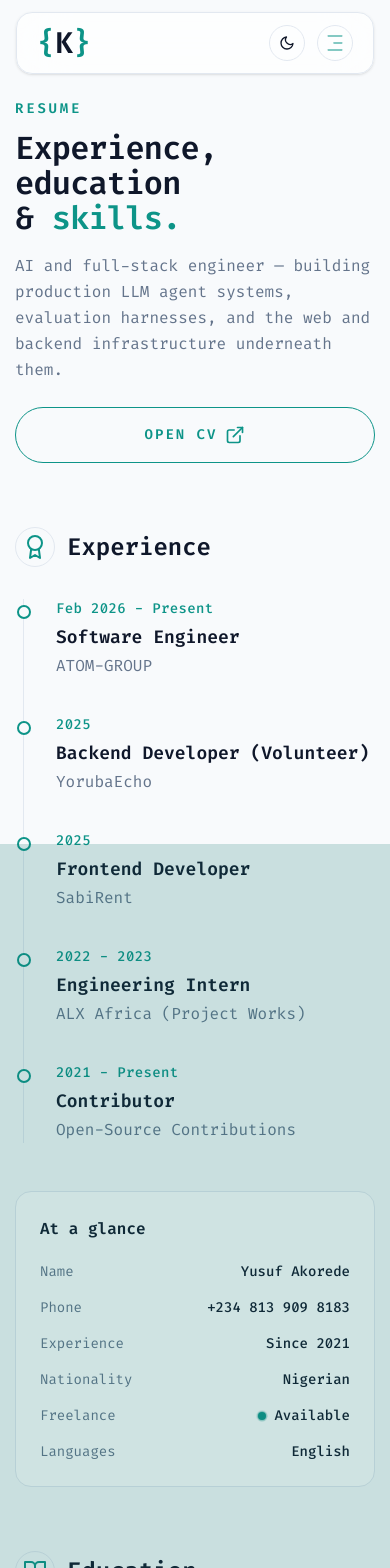
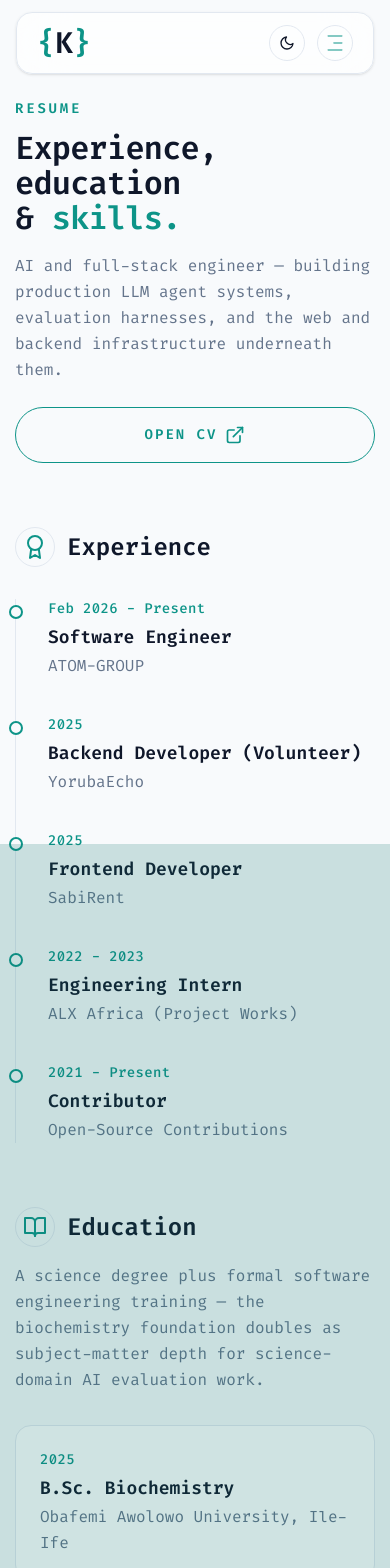
Before and after one commit to koredeycode/korecodes, a Next.js app: page /resume in a window 390 px wide. Shown: the top 1568 px of the page. Built offline with nearby package versions, Linux system fonts and the light colour scheme.

Commit message:
redesign: center resume timeline and enlarge Korecodes wordmark
- Experience timeline constrained to max-w-2xl and centered (removed
  the ml-2 that was overriding mx-auto); At-a-glance card dropped
- Header + mobile nav 'Korecodes' bumped to text-lg font-semibold

```diff
--- a/app/resume/page.tsx
+++ b/app/resume/page.tsx
@@ -1,7 +1,7 @@
 "use client";
 
 import DownloadResumeButton from "@/components/DownloadResumeButton";
-import { about, education, experience, skillsData } from "@/constants";
+import { education, experience, skillsData } from "@/constants";
 import { motion } from "framer-motion";
 import { ReactNode } from "react";
 import {
@@ -93,7 +93,7 @@ const Resume = () => {
           <DownloadResumeButton />
         </div>
 
-        {/* experience timeline + at-a-glance */}
+        {/* experience timeline */}
         <section>
           <h2 className="flex items-center gap-3 text-2xl font-semibold mb-8">
             <span className="w-10 h-10 rounded-full border border-border text-accent flex items-center justify-center">
@@ -101,8 +101,7 @@ const Resume = () => {
             </span>
             {experience.title}
           </h2>
-          <div className="grid xl:grid-cols-[1fr_320px] gap-12 xl:gap-16 items-start">
-            <ol className="relative border-l border-border ml-2 pl-8 flex flex-col gap-9">
+          <ol className="relative border-l border-border pl-8 flex flex-col gap-9 max-w-2xl mx-auto">
             {experience.items.map((item, index) => (
               <li key={index} className="relative">
                 <span className="absolute -left-[39px] top-1.5 w-3.5 h-3.5 rounded-full border-2 border-accent bg-background"></span>
@@ -116,32 +115,6 @@ const Resume = () => {
               </li>
             ))}
           </ol>
-
-            <aside className="rounded-2xl border border-border bg-card p-6 xl:p-7">
-              <h3 className="font-semibold mb-5">At a glance</h3>
-              <ul className="flex flex-col gap-4 text-sm">
-                {about.info.map((item) => (
-                  <li
-                    key={item.fieldName}
-                    className="flex items-center justify-between gap-4"
-                  >
-                    <span className="text-muted shrink-0">
-                      {item.fieldName}
-                    </span>
-                    <span className="font-medium text-right inline-flex items-center gap-2">
-                      {item.fieldValue === "Available" && (
-                        <span className="relative flex h-2 w-2">
-                          <span className="animate-ping absolute inline-flex h-full w-full rounded-full bg-accent opacity-60" />
-                          <span className="relative inline-flex rounded-full h-2 w-2 bg-accent" />
-                        </span>
-                      )}
-                      {item.fieldValue}
-                    </span>
-                  </li>
-                ))}
-              </ul>
-            </aside>
-          </div>
         </section>
 
         {/* education */}
--- a/components/Header.tsx
+++ b/components/Header.tsx
@@ -13,7 +13,7 @@ const Header = () => {
               <span className="text-accent">{"{"}</span>K
               <span className="text-accent">{"}"}</span>
             </span>
-            <span className="hidden sm:block text-sm font-semibold text-foreground tracking-wide leading-tight">
+            <span className="hidden sm:block text-lg font-semibold text-foreground tracking-wide leading-tight">
               Korecodes
             </span>
           </Link>
--- a/components/MobileNav.tsx
+++ b/components/MobileNav.tsx
@@ -38,7 +38,7 @@ const MobileNav = () => {
               <span className="text-accent">{"{"}</span>K
               <span className="text-accent">{"}"}</span>
             </h1>
-            <p className="text-foreground text-sm font-semibold mt-2">Korecodes</p>
+            <p className="text-foreground text-lg font-semibold mt-2">Korecodes</p>
           </Link>
         </div>
         <nav className="flex flex-col justify-center items-center gap-3">
```
Lines whose indentation alone changed are shown as unchanged.
